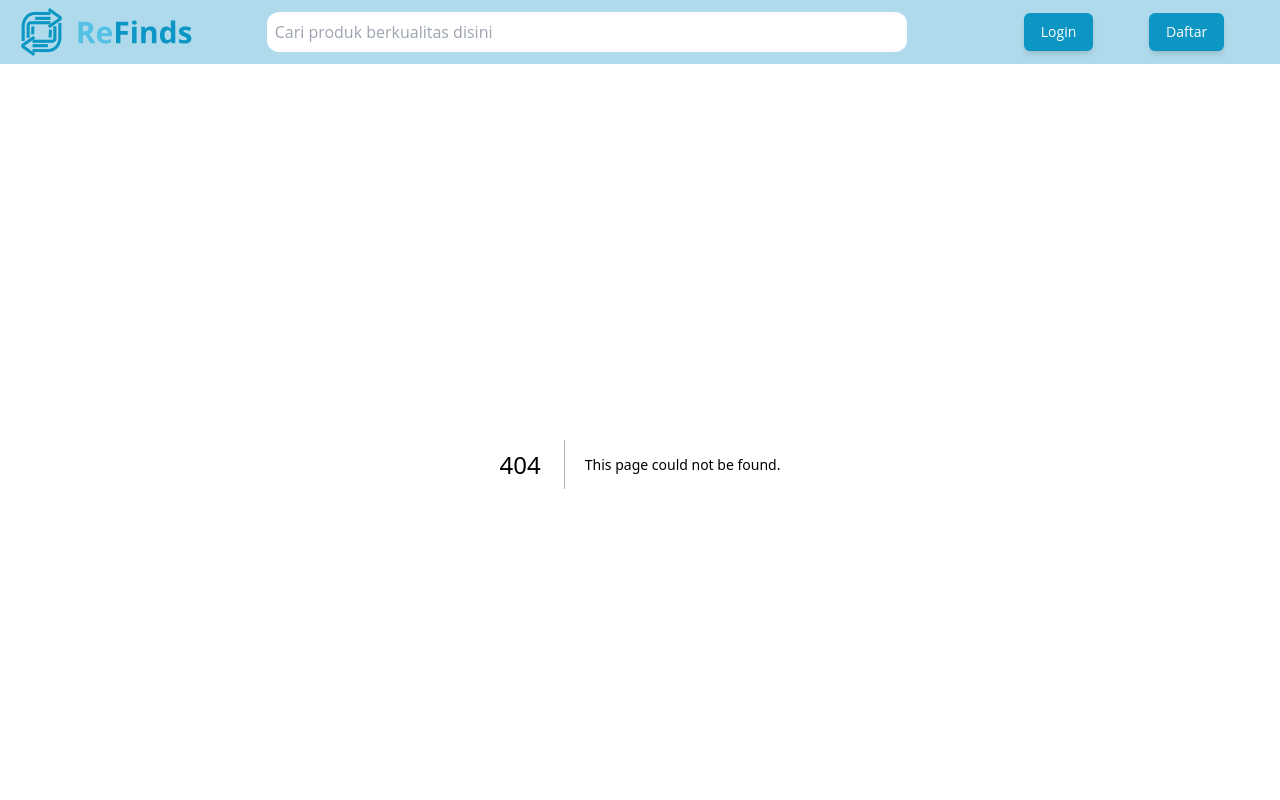
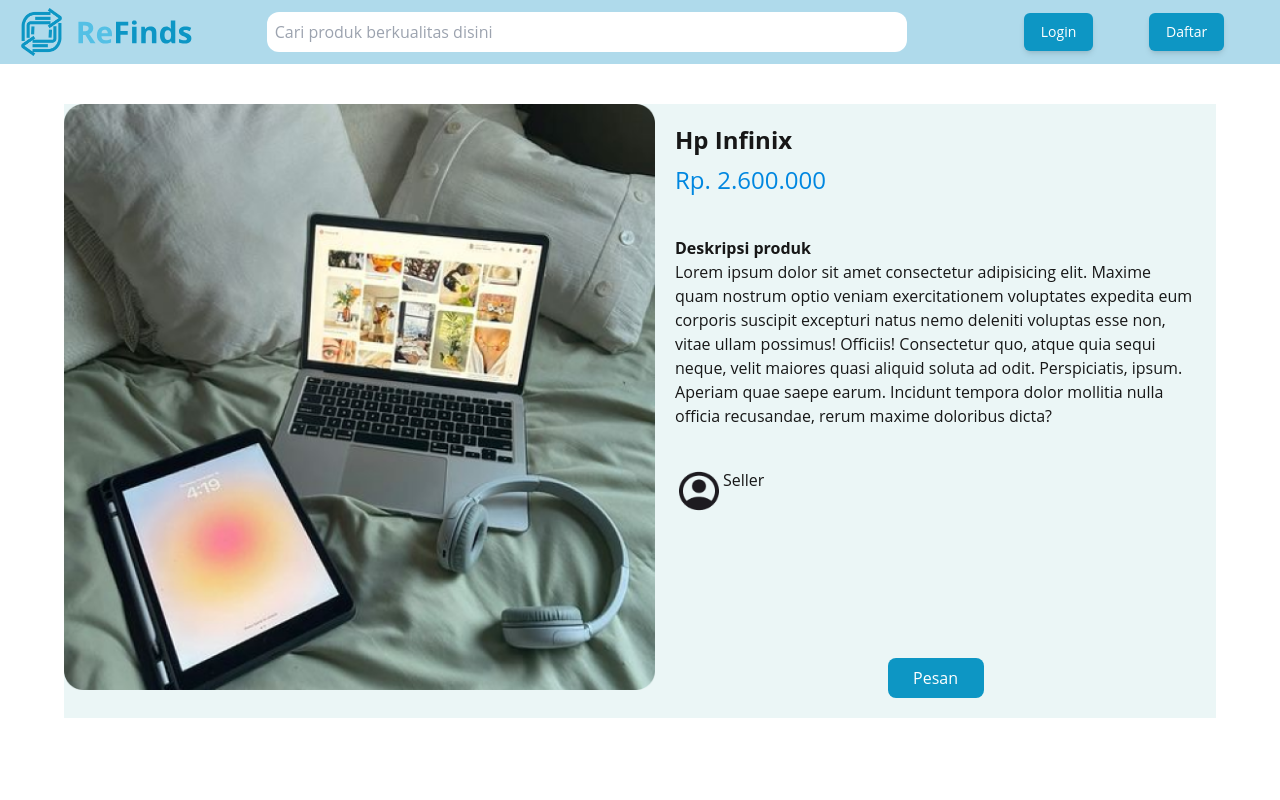
Before and after one commit to Omega24Rofi/ReFinds_Pad_3_FE, a Next.js app: page /contact_seller in a window 1280 px wide. Before the commit this address had no page. Shown: the top 800 px of the page. Built offline with nearby package versions, Linux system fonts and the light colour scheme.

Commit message:
add category, fix homepage, and seller contact

```diff
--- a/src/app/(pages)/(example)/admin_dashboard/page.jsx
+++ b/src/app/(pages)/(example)/admin_dashboard/page.jsx
@@ -4,7 +4,7 @@ import { useEffect, useState } from "react";
 import axios from "axios";
 import withLevel from "@/app/component/withLevel";
 import withAuth from "@/app/component/withAuth";
-import useAuth from "@/app/component/useAuth";
+
 
 const ACCProduk = () => {
   // const { userData, loading } = useAuth(); // Mengambil loading dari useAuth
@@ -55,9 +55,9 @@ const ACCProduk = () => {
   };
 
   // Tampilkan loading saat produk atau data user sedang diambil
-  if (loading || loadingProduk) {
-    return <div>Loading...</div>;
-  }
+  // if (loading || loadingProduk) {
+  //   return <div>Loading...</div>;
+  // }
 
 
 
--- a/src/app/(pages)/post/page.jsx
+++ b/src/app/(pages)/post/page.jsx
@@ -140,7 +140,7 @@ const SubmitProductPage = () => {
   }
 
   return (
-    <div className="min-h-full">
+    <div className="min-h-screen">
       <header className="w-full max-h-fit h-fit py-5 px-10 bg-lightbluemain flex flex-row align-bottom">
         <Link href={'/'}>
           <img src="/icons/left_arrow.svg" alt="back_arrow" className="w-[1:1] w-6 h-full"/>
--- a/src/app/category/page.jsx
+++ b/src/app/category/page.jsx
@@ -11,11 +11,11 @@ export const Category = () => {
         </div>
         <div className="w-[80%] bg-lightbg flex flex-row flex-wrap -mt-10 m-auto py-6 rounded-2xl px-2 justify-evenly">
             {Array.from({ length: 12 }).map((_, index) => (
-                <div key={index} className="card min-h-fit bg-white box-content w-40 m-2 rounded-lg">
+                <Link href={"/contact_seller"} key={index} className="card min-h-fit bg-white box-content w-40 m-2 rounded-lg">
                     <img src="/images/testimage/image.png" alt="" className="h-36 w-full" />
                     <p className='px-2'>With Hp INFINIX SMART 5</p>
                     <p className="text-blue-300 px-2">Rp. 2.600.000</p>
-                </div>
+                </Link>
             ))}
         </div>
     </div>
--- /dev/null
+++ b/src/app/contact_seller/page.jsx
@@ -0,0 +1,31 @@
+import Link from 'next/link'
+
+const ContactSeller = () => {
+  return (
+    <div className='min-h-screen'>
+        <div className='w-[90%] mx-auto mt-10 bg-lightbg flex flex-row'>
+            <div className='h-full'>
+                <img src="/images/testimage/image2.png" alt="" className='h-full w-full'/>
+            </div>
+            <div className='h-full w-[50%] p-5 flex justify-center flex-col'>
+                <p className='font-bold text-2xl'>Hp Infinix</p>
+                <p className='text-2xl text-[#0087E0] mt-2'>Rp. 2.600.000</p>
+                <div className='mt-10'>
+                    <p className='font-bold'>Deskripsi produk</p>
+                    <p>Lorem ipsum dolor sit amet consectetur adipisicing elit. Maxime quam nostrum optio veniam exercitationem voluptates expedita eum corporis suscipit excepturi natus nemo deleniti voluptas esse non, vitae ullam possimus! Officiis!
+                    Consectetur quo, atque quia sequi neque, velit maiores quasi aliquid soluta ad odit. Perspiciatis, ipsum. Aperiam quae saepe earum. Incidunt tempora dolor mollitia nulla officia recusandae, rerum maxime doloribus dicta?</p>
+                </div>
+
+                <div className='flex flex-row align-middle mt-10 text-center h-fit w-12'>
+                    <img src="/images/testimage/account_circle.png" alt="" />
+                    <p>Seller</p>
+                </div>
+                <button className='bg-[#0D96C4] p-2 text-white rounded-lg mt-36 w-24 m-auto'>Pesan</button>
+            </div>
+
+        </div>
+    </div>
+  )
+}
+
+export default ContactSeller
--- a/src/app/page.jsx
+++ b/src/app/page.jsx
@@ -80,6 +80,29 @@ const Homepage = () => {
           </Link>
         </div>
       </div>
+
+      <div className="w-[80%] bg-lightbg flex flex-row flex-wrap mt-10 m-auto py-6 rounded-2xl px-2 justify-evenly">
+
+            {Array.from({ length: 6 }).map((_, index) => (
+                <Link href={"/contact_seller"} key={index} className="card min-h-fit bg-white box-content w-40 m-2 rounded-lg">
+                    <img src="/images/testimage/image.png" alt="" className="h-36 w-full" />
+                    <p className='px-2'>With Hp INFINIX SMART 5</p>
+                    <p className="text-blue-300 px-2">Rp. 2.600.000</p>
+                </Link>
+            ))}
+        </div>
+
+        <div className="w-[80%] bg-lightbg flex flex-row flex-wrap mt-10 m-auto py-6 rounded-2xl px-2 justify-evenly">
+
+            {Array.from({ length: 30 }).map((_, index) => (
+                <Link href={"/contact_seller"} key={index} className="card min-h-fit bg-white box-content w-40 m-2 rounded-lg">
+                    <img src="/images/testimage/image.png" alt="" className="h-36 w-full" />
+                    <p className='px-2'>With Hp INFINIX SMART 5</p>
+                    <p className="text-blue-300 px-2">Rp. 2.600.000</p>
+                </Link>
+            ))}
+        </div>
+
       <h1>Homepage</h1>
       <ul>
         <li><Link href={"/login"}>Login</Link></li>
```
Also changed, not shown: public/images/testimage/account_circle.png (added), public/images/testimage/image2.png (added).
